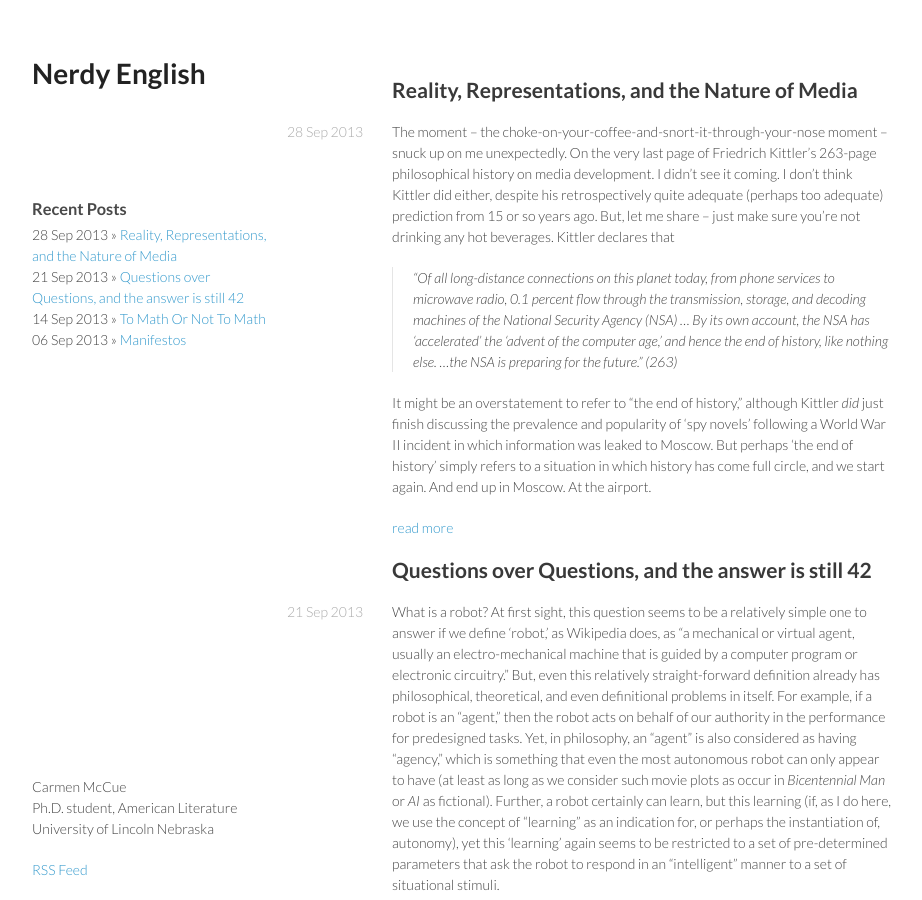
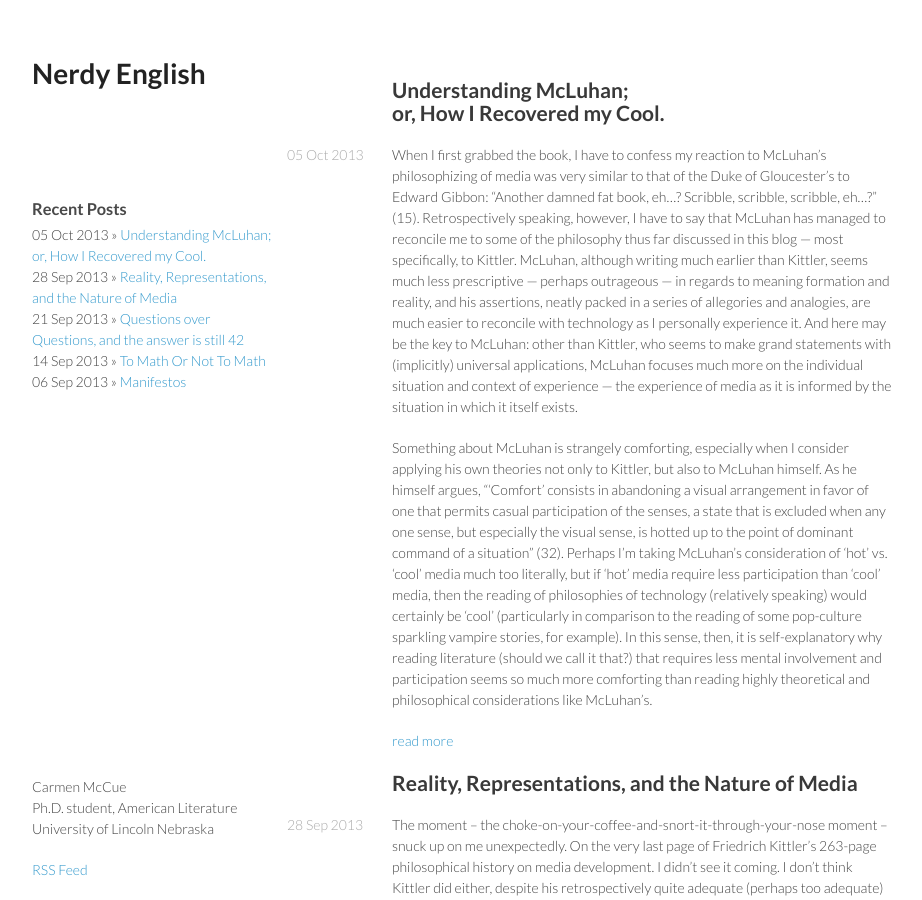
Before and after one commit to CarmenMcCue/NerdyEnglish, a Jekyll site: the page built from index.html, in a window 1280 px wide and 900 px high. Shown: the whole window, without its empty margins (178-1100 px from the left). Built offline with Jekyll 4.4.1, drawn with Linux system fonts in a browser that asks for light colours; Markdown is read by kramdown in place of the engine named in the settings; comment, search, counter and statistics services are not loaded.

Commit message:
Modified post layout to include new post parameter, title_pretty, which is only used in the header of posts. New blog post added.

```diff
--- /dev/null
+++ b/_posts/2013-10-05-media.markdown
@@ -0,0 +1,21 @@
+---
+layout: post
+title:  "Understanding McLuhan; or, How I Recovered my Cool."
+title_pretty: "Understanding McLuhan;<br/>or, How I Recovered my Cool."
+date:   2013-10-05 13:48:52
+categories: dh
+---
+
+When I first grabbed the book, I have to confess my reaction to McLuhan's philosophizing of media was very similar to that of the Duke of Gloucester's to Edward Gibbon: "Another damned fat book, eh&hellip;? Scribble, scribble, scribble, eh&hellip;?" (15). Retrospectively speaking, however, I have to say that McLuhan has managed to reconcile me to some of the philosophy thus far discussed in this blog &mdash; most specifically, to Kittler. McLuhan, although writing much earlier than Kittler, seems much less prescriptive &mdash; perhaps outrageous &mdash; in regards to meaning formation and reality, and his assertions, neatly packed in a series of allegories and analogies, are much easier to reconcile with technology as I personally experience it. And here may be the key to McLuhan: other than Kittler, who seems to make grand statements with (implicitly) universal applications, McLuhan focuses much more on the individual situation and context of experience &mdash; the experience of media as it is informed by the situation in which it itself exists.
+
+Something about McLuhan is strangely comforting, especially when I consider applying his own theories not only to Kittler, but also to McLuhan himself. As he himself argues, "'Comfort' consists in abandoning a visual arrangement in favor of one that permits casual participation of the senses, a state that is excluded when any one sense, but especially the visual sense, is hotted up to the point of dominant command of a situation" (32). Perhaps I'm taking McLuhan's consideration of 'hot' vs. 'cool' media much too literally, but if 'hot' media require less participation than 'cool' media, then the reading of philosophies of technology (relatively speaking) would certainly be 'cool' (particularly in comparison to the reading of some pop-culture sparkling vampire stories, for example). In this sense, then, it is self-explanatory why reading literature (should we call it that?) that requires less mental involvement and participation seems so much more comforting than reading highly theoretical and philosophical considerations like McLuhan's.
+
+<!--break-->
+
+On the contrary, the constant overstimulation of our senses, according to McLuhan, ultimately leads to a 'state of numbness', which then reverses the state of 'hotness' vs. 'coolness' insofar as we tend to escape the sense of discomfort via, how Jonas and Selye have called it, "a strategy of amputation" (McLuhan 42-43). But, since, as in the Narcissus myth, "self-amputation forbids self-recognition" (43), the self-imposed distancing from the material at hand necessarily leads to a 'cooling' of the medium, in other words, making it more comfortable again. And, in a weird backward spiral &mdash; or, perhaps, a double helix &mdash; "the cooling of all senses tends to result in hallucination" (32), by which, as we learned from Kittler last week, we mean little more than the creation of meaning in the recalling of experience stored in memory.
+
+In understanding the books themselves as media, we begin to understand the limitations of the written word, particularly within philosophical considerations like these. Prince Modupe describes written language on the page as "_trapped words_" insofar as "the ink on the page trapped the thoughts" of the writer in symbolic form (cited in McLuhan 81). Language, because of its symbolic nature, is also severely limited, perhaps even more so in written form. The translation of thought into language, especially written language, forces the writer to adhere to a linearity of expression non-existent (or at least unmatched) in thought, a linearity which the reader, in turn, needs to overcome in the back-translation of the written words into his or her own experience, knowledge, and understanding. Yet such a back-translation necessarily is faulty &mdash; or, at the least, incomplete because it is colored by the individual experiences and memories of the reader.
+
+In order to escape the Narcissus trap of complete and utter numbness, and self-amputation, McLuhan therefore cautions us to constantly be aware of media being self-reflective. In other words (and applied to McLuhan himself), his writing of his philosophy is a reflection of his thought, as if thrown as a reflection onto the surface of a pond. As his reader, I then need to recognize that the reflection I see on the pond, blurry and distorted as it naturally becomes, resembles McLuhan, but becomes, in fact, a reflection of myself. As McLuhan asserts, "the 'common sense' was for many centuries held to be the peculiar human power of translating one kind of experience of one sense into all the senses, and presenting the result continuously as a unified image to the mind" (60). This unification process, however fragmentary, can take place only in the mind of the person, making knowledge and information processes peculiarly personal.
+
+It is perhaps precisely this apparent return to individuality and re-humanization in McLuhan that makes reading his book so much more comforting than Kittler's (in contrast). McLuhan thinks of media (if understood and evaluated correctly) much more as an extension of humanity than a replacement of it. The value of human consciousness &mdash; even on such an individual level as mine &mdash; seems reaffirmed here. As mentioned earlier, I personally tend to take McLuhan's advice very literally, especially in regard to the consideration of 'hot' versus 'cool.' After all, even the apparently all-knowing computer needs fans to keep it cool. So, that's what I'll do in moving forward through these texts. Keep cool.
--- a/index.html
+++ b/index.html
@@ -5,7 +5,15 @@ title: Nerdy English
 
 <div id="home">
     {% for post in site.posts %}
-	    <h2 class="post"><a href="{{ post.url }}">{{ post.title }}</a></h2>
+	    <h2 class="post">
+	    	<a href="{{ post.url }}">
+					{% if post.title_pretty == nil %}
+						{{ post.title }}
+					{% else %}
+						{{ post.title_pretty }}
+					{% endif %}
+				</a>
+			</h2>
 			<span class="post-date">{{ post.date | date_to_string }}</span>
 			<div class="post">
 	    	{{ post.content | split:'<!--break-->' | first }}
```
Also changed, not shown: _layouts/post.html (+7 -1 lines).
